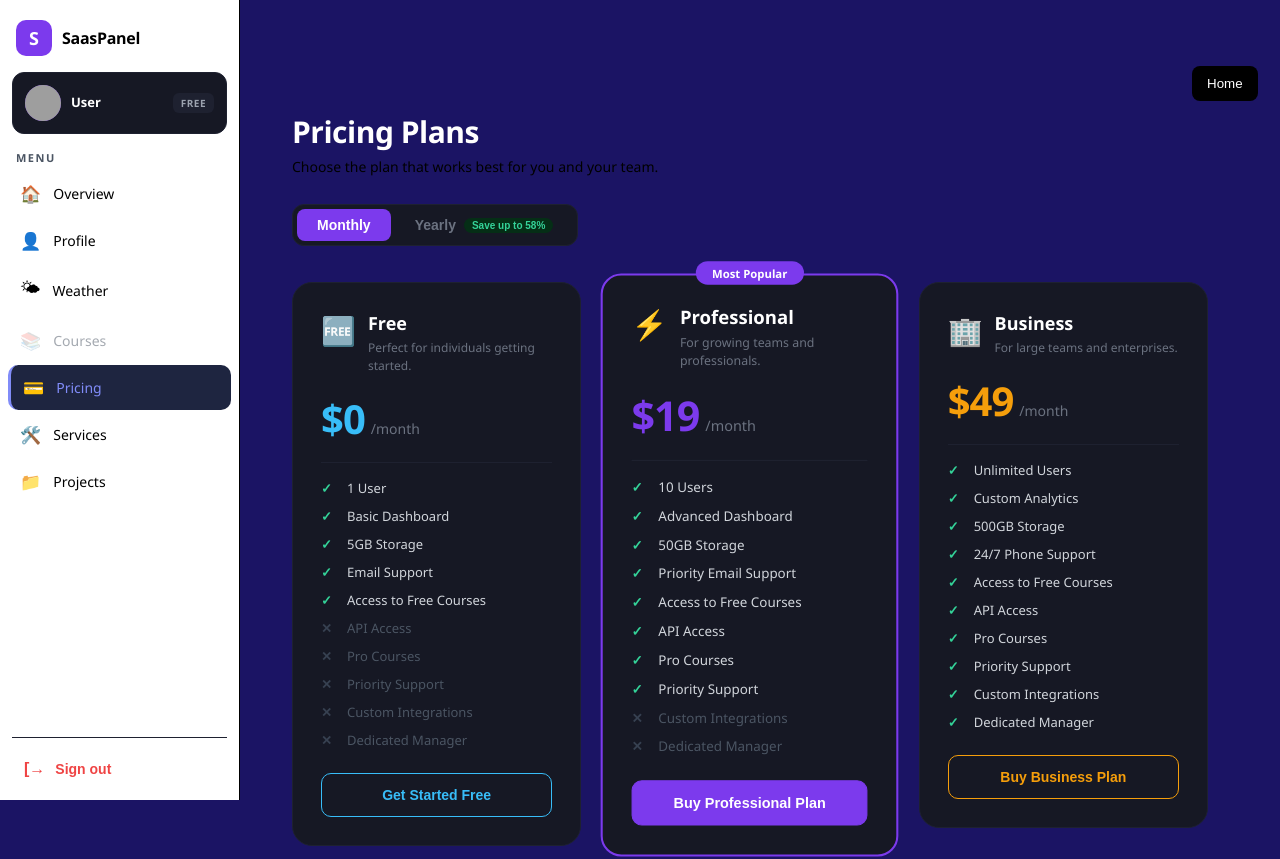
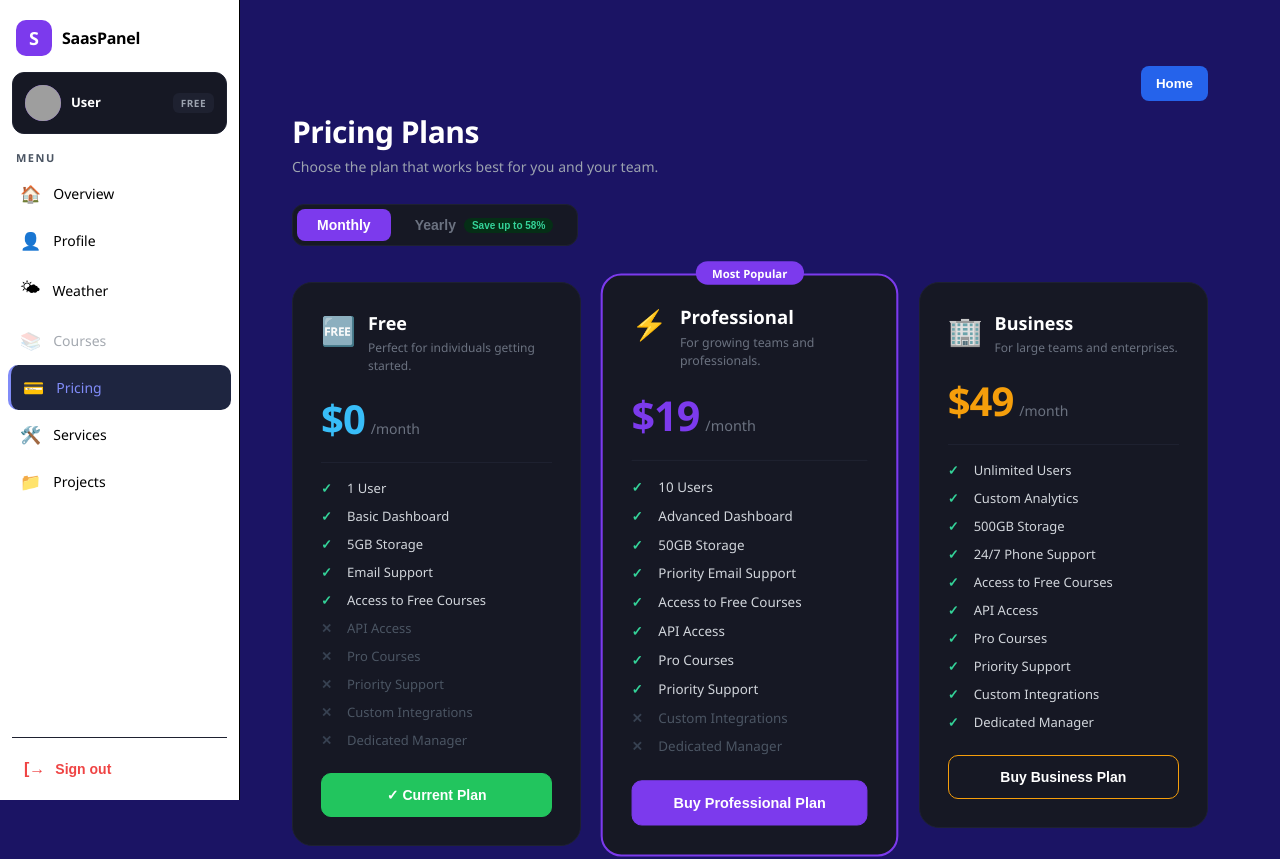
Before and after one commit to muhammadmazar518/Frontend, a React (Vite) app: page /pricing in a window 1280 px wide. Shown: the top 859 px of the page. Built offline with nearby package versions, Linux system fonts and the light colour scheme; no server answers; sample sign-in values are in the browser's storage; grey boxes are pictures that could not be loaded.

Commit message:
feat: current plan button on pricing page

```diff
--- a/src/pages/Pricing.jsx
+++ b/src/pages/Pricing.jsx
@@ -1,4 +1,4 @@
-import React, { useState } from "react";
+import React, { useState, useEffect } from "react";
 import { useNavigate } from "react-router-dom";
 
 const plans = {
@@ -146,6 +146,23 @@ const Pricing = () => {
   const navigate = useNavigate();
   const [billing, setBilling] = useState("monthly");
   const [loadingPlan, setLoadingPlan] = useState(null);
+  const [userPlan, setUserPlan] = useState("Free"); // ✅
+
+  useEffect(() => {
+    const token = localStorage.getItem("token");
+    if (!token) return;
+    fetch(`${import.meta.env.VITE_API_URL}/api/user/profile`, {
+      headers: { Authorization: `Bearer ${token}` }
+    })
+      .then(res => res.json())
+      .then(data => {
+        if (data.is_pro || data.has_purchased) {
+          setUserPlan("Professional");
+        } else {
+          setUserPlan("Free");
+        }
+      });
+  }, []);
 
   const currentPlans = plans[billing];
 
@@ -191,8 +208,7 @@ const Pricing = () => {
 
   return (
     <div style={styles.page}>
-
-     <div style={styles.topRow}>
+      <div style={styles.topRow}>
         <button
           onClick={() => navigate("/dashboard")}
           style={styles.dashboardBtn}
@@ -280,16 +296,21 @@ const Pricing = () => {
 
             <button
               onClick={() => handleCheckout(plan)}
-              disabled={loadingPlan !== null}
+              disabled={loadingPlan !== null || userPlan === plan.name}
               style={{
                 ...styles.ctaBtn,
-                background: plan.highlight ? plan.color : "transparent",
-                color: plan.highlight ? "#fff" : plan.color,
-                border: `1px solid ${plan.color}`,
-                opacity: loadingPlan && loadingPlan !== plan.name ? 0.5 : 1
+                background: userPlan === plan.name ? "#22c55e" : plan.highlight ? plan.color : "transparent",
+                color: "#fff",
+                border: userPlan === plan.name ? "1px solid #22c55e" : `1px solid ${plan.color}`,
+                opacity: loadingPlan && loadingPlan !== plan.name ? 0.5 : 1,
+                cursor: userPlan === plan.name ? "default" : "pointer",
               }}
             >
-              {loadingPlan === plan.name ? "Connecting..." : plan.cta}
+              {loadingPlan === plan.name
+                ? "Connecting..."
+                : userPlan === plan.name
+                ? "✓ Current Plan"
+                : plan.cta}
             </button>
           </div>
         ))}
@@ -316,242 +337,37 @@ const Pricing = () => {
 };
 
 const styles = {
-
-  page: {
-    padding: "40px",
-    background: "#1B1464",
-    minHeight: "100vh",
-  },
-  heading: {
-      color: "#fff",
-      fontSize: "30px",
-      fontWeight: "800",
-      margin: "0 0 5px",
-      letterSpacing: "-0.5px"
-  },
-
-  sub: {
-      color: "#000",
-      fontSize: "14px",
-      marginBottom: "28px"
-  },
-
-  toggleWrap: {
-      display: "flex",
-      background: "#161824",
-      border: "1px solid #1e2130",
-      borderRadius: "12px",
-      padding: "4px",
-      width: "fit-content",
-      marginBottom: "36px",
-      gap: "4px"
-  },
-
-  toggleBtn: {
-      padding: "8px 20px",
-      borderRadius: "8px",
-      border: "none",
-      fontSize: "14px",
-      fontWeight: "600",
-      cursor: "pointer",
-      display: "flex",
-      alignItems: "center",
-      gap: "8px",
-      transition: "all 0.2s"
-  },
-
-  saveBadge: {
-      background: "#052e16",
-      color: "#34d399",
-      fontSize: "10px",
-      fontWeight: "700",
-      padding: "2px 8px",
-      borderRadius: "20px"
-  },
-
-  grid: {
-      display: "grid",
-      gridTemplateColumns: "repeat(auto-fit, minmax(280px, 1fr))",
-      gap: "24px",
-      marginBottom: "40px",
-      alignItems: "start"
-  },
-
-  card: {
-      background: "#161824",
-      borderRadius: "20px",
-      padding: "28px",
-      position: "relative",
-      display: "flex",
-      flexDirection: "column",
-      gap: "16px",
-      transition: "transform 0.2s"
-  },
-
-  popularBadge: {
-      position: "absolute",
-      top: "-14px",
-      left: "50%",
-      transform: "translateX(-50%)",
-      color: "#fff",
-      fontSize: "11px",
-      fontWeight: "700",
-      padding: "4px 16px",
-      borderRadius: "20px",
-      whiteSpace: "nowrap"
-  },
-
-  yearSaveBadge: {
-      position: "absolute",
-      top: "16px",
-      right: "16px",
-      background: "#052e16",
-      color: "#34d399",
-      fontSize: "10px",
-      fontWeight: "700",
-      padding: "3px 10px",
-      borderRadius: "20px",
-      border: "1px solid #166534"
-  },
-
-  cardHeader: {
-      display: "flex",
-      alignItems: "flex-start",
-      gap: "12px"
-  },
-
-  planIcon: {
-      fontSize: "28px",
-      flexShrink: 0
-  },
-
-  planName: {
-      color: "#fff",
-      fontSize: "18px",
-      fontWeight: "700",
-      margin: "0 0 4px"
-  },
-
-  planDesc: {
-      color: "#6b7280",
-      fontSize: "12px",
-      margin: 0,
-      lineHeight: "1.5"
-  },
-
-  priceRow: {
-      display: "flex",
-      alignItems: "baseline",
-      gap: "6px"
-  },
-
-  price: {
-      fontSize: "40px",
-      fontWeight: "800",
-      letterSpacing: "-1px"
-  },
-
-  period: {
-      color: "#6b7280",
-      fontSize: "14px"
-  },
-
-  divider: {
-      height: "1px",
-      background: "#1e2130"
-  },
-
-  featureList: {
-      listStyle: "none",
-      padding: 0,
-      margin: 0,
-      display: "flex",
-      flexDirection: "column",
-      gap: "10px"
-  },
-
-  featureItem: {
-      display: "flex",
-      alignItems: "center",
-      gap: "10px"
-  },
-
-  featureIcon: {
-      fontSize: "13px",
-      fontWeight: "700",
-      width: "16px",
-      flexShrink: 0
-  },
-
-  featureText: {
-      fontSize: "13px"
-  },
-
-  ctaBtn: {
-      width: "100%",
-      padding: "13px",
-      borderRadius: "10px",
-      fontSize: "14px",
-      fontWeight: "700",
-      cursor: "pointer",
-      marginTop: "8px",
-      transition: "all 0.2s"
-  },
-
-  faqSection: {
-      marginTop: "16px"
-  },
-
-  faqTitle: {
-      color: "#fff",
-      fontSize: "20px",
-      fontWeight: "700",
-      marginBottom: "20px"
-  },
-
-  faqGrid: {
-      display: "grid",
-      gridTemplateColumns: "repeat(auto-fit, minmax(260px, 1fr))",
-      gap: "16px"
-  },
-
-  faqCard: {
-      background: "#161824",
-      border: "1px solid #1e2130",
-      borderRadius: "12px",
-      padding: "20px"
-  },
-
-  faqQ: {
-      color: "#fff",
-      fontSize: "14px",
-      fontWeight: "600",
-      margin: "0 0 8px"
-  },
-
-  faqA: {
-      color: "#6b7280",
-      fontSize: "13px",
-      margin: 0,
-      lineHeight: "1.6"
-  },
-
-  topRow: {
-      display: "flex",
-      justifyContent: "flex-start",
-      marginBottom: "10px",
-      marginTop: "-10px",
-      marginLeft: "900px"
-  },
-
-  dashboardBtn: {
-      background: "#000",
-      color: "#fff",
-      border: "none",
-      padding: "10px 15px",
-      borderRadius: "8px",
-      cursor: "pointer"
-  }
+  page: { padding: "40px", background: "#1B1464", minHeight: "100vh" },
+  heading: { color: "#fff", fontSize: "30px", fontWeight: "800", margin: "0 0 5px", letterSpacing: "-0.5px" },
+  sub: { color: "#9ca3af", fontSize: "14px", marginBottom: "28px" },
+  toggleWrap: { display: "flex", background: "#161824", border: "1px solid #1e2130", borderRadius: "12px", padding: "4px", width: "fit-content", marginBottom: "36px", gap: "4px" },
+  toggleBtn: { padding: "8px 20px", borderRadius: "8px", border: "none", fontSize: "14px", fontWeight: "600", cursor: "pointer", display: "flex", alignItems: "center", gap: "8px", transition: "all 0.2s" },
+  saveBadge: { background: "#052e16", color: "#34d399", fontSize: "10px", fontWeight: "700", padding: "2px 8px", borderRadius: "20px" },
+  grid: { display: "grid", gridTemplateColumns: "repeat(auto-fit, minmax(280px, 1fr))", gap: "24px", marginBottom: "40px", alignItems: "start" },
+  card: { background: "#161824", borderRadius: "20px", padding: "28px", position: "relative", display: "flex", flexDirection: "column", gap: "16px", transition: "transform 0.2s" },
+  popularBadge: { position: "absolute", top: "-14px", left: "50%", transform: "translateX(-50%)", color: "#fff", fontSize: "11px", fontWeight: "700", padding: "4px 16px", borderRadius: "20px", whiteSpace: "nowrap" },
+  yearSaveBadge: { position: "absolute", top: "16px", right: "16px", background: "#052e16", color: "#34d399", fontSize: "10px", fontWeight: "700", padding: "3px 10px", borderRadius: "20px", border: "1px solid #166534" },
+  cardHeader: { display: "flex", alignItems: "flex-start", gap: "12px" },
+  planIcon: { fontSize: "28px", flexShrink: 0 },
+  planName: { color: "#fff", fontSize: "18px", fontWeight: "700", margin: "0 0 4px" },
+  planDesc: { color: "#6b7280", fontSize: "12px", margin: 0, lineHeight: "1.5" },
+  priceRow: { display: "flex", alignItems: "baseline", gap: "6px" },
+  price: { fontSize: "40px", fontWeight: "800", letterSpacing: "-1px" },
+  period: { color: "#6b7280", fontSize: "14px" },
+  divider: { height: "1px", background: "#1e2130" },
+  featureList: { listStyle: "none", padding: 0, margin: 0, display: "flex", flexDirection: "column", gap: "10px" },
+  featureItem: { display: "flex", alignItems: "center", gap: "10px" },
+  featureIcon: { fontSize: "13px", fontWeight: "700", width: "16px", flexShrink: 0 },
+  featureText: { fontSize: "13px" },
+  ctaBtn: { width: "100%", padding: "13px", borderRadius: "10px", fontSize: "14px", fontWeight: "700", cursor: "pointer", marginTop: "8px", transition: "all 0.2s" },
+  faqSection: { marginTop: "16px" },
+  faqTitle: { color: "#fff", fontSize: "20px", fontWeight: "700", marginBottom: "20px" },
+  faqGrid: { display: "grid", gridTemplateColumns: "repeat(auto-fit, minmax(260px, 1fr))", gap: "16px" },
+  faqCard: { background: "#161824", border: "1px solid #1e2130", borderRadius: "12px", padding: "20px" },
+  faqQ: { color: "#fff", fontSize: "14px", fontWeight: "600", margin: "0 0 8px" },
+  faqA: { color: "#6b7280", fontSize: "13px", margin: 0, lineHeight: "1.6" },
+  topRow: { display: "flex", justifyContent: "flex-end", marginBottom: "10px", marginTop: "-10px" },
+  dashboardBtn: { background: "#2563eb", color: "#fff", border: "none", padding: "10px 15px", borderRadius: "8px", cursor: "pointer", fontWeight: "600", transition: "background 0.2s" },
 };
 
 export default Pricing;
```
